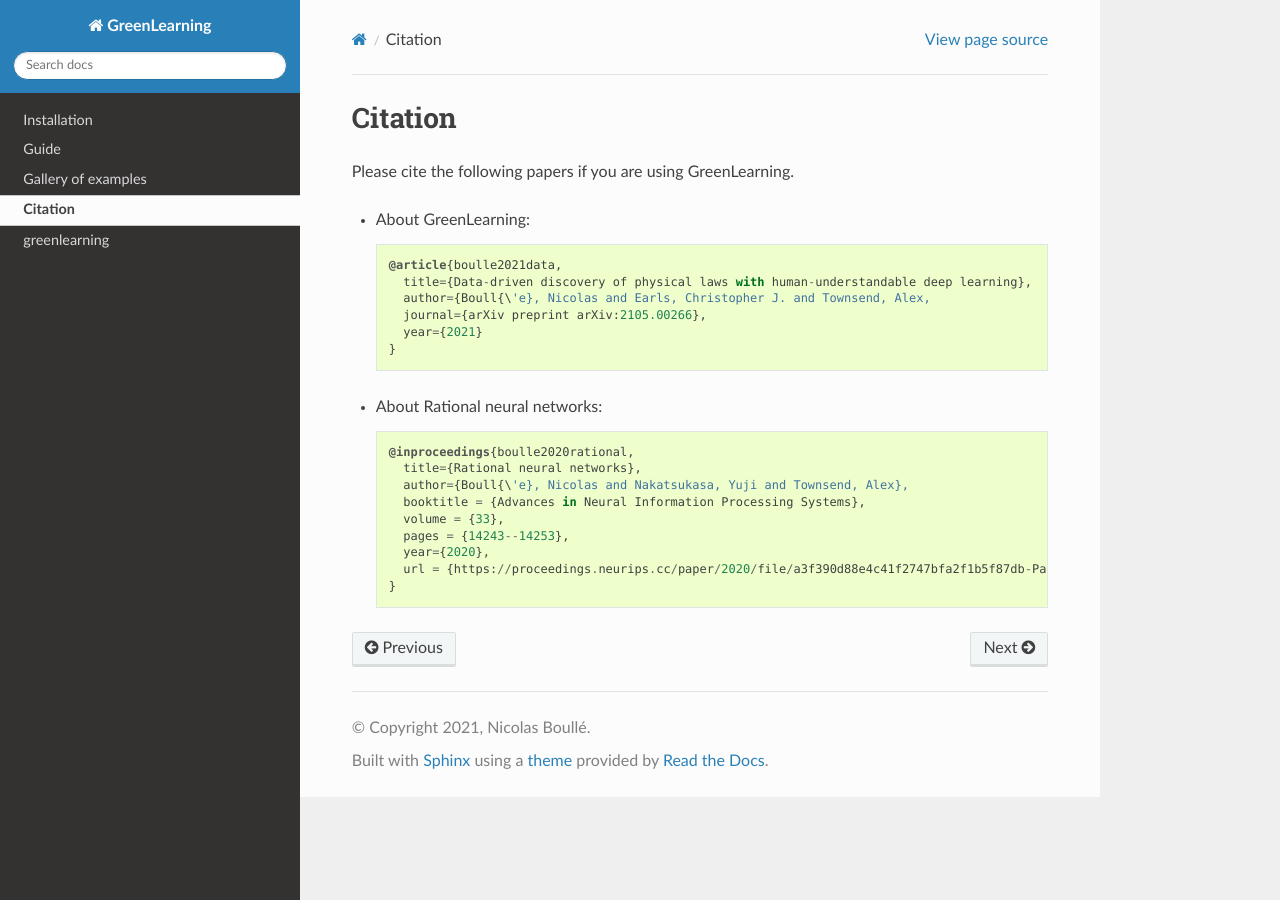
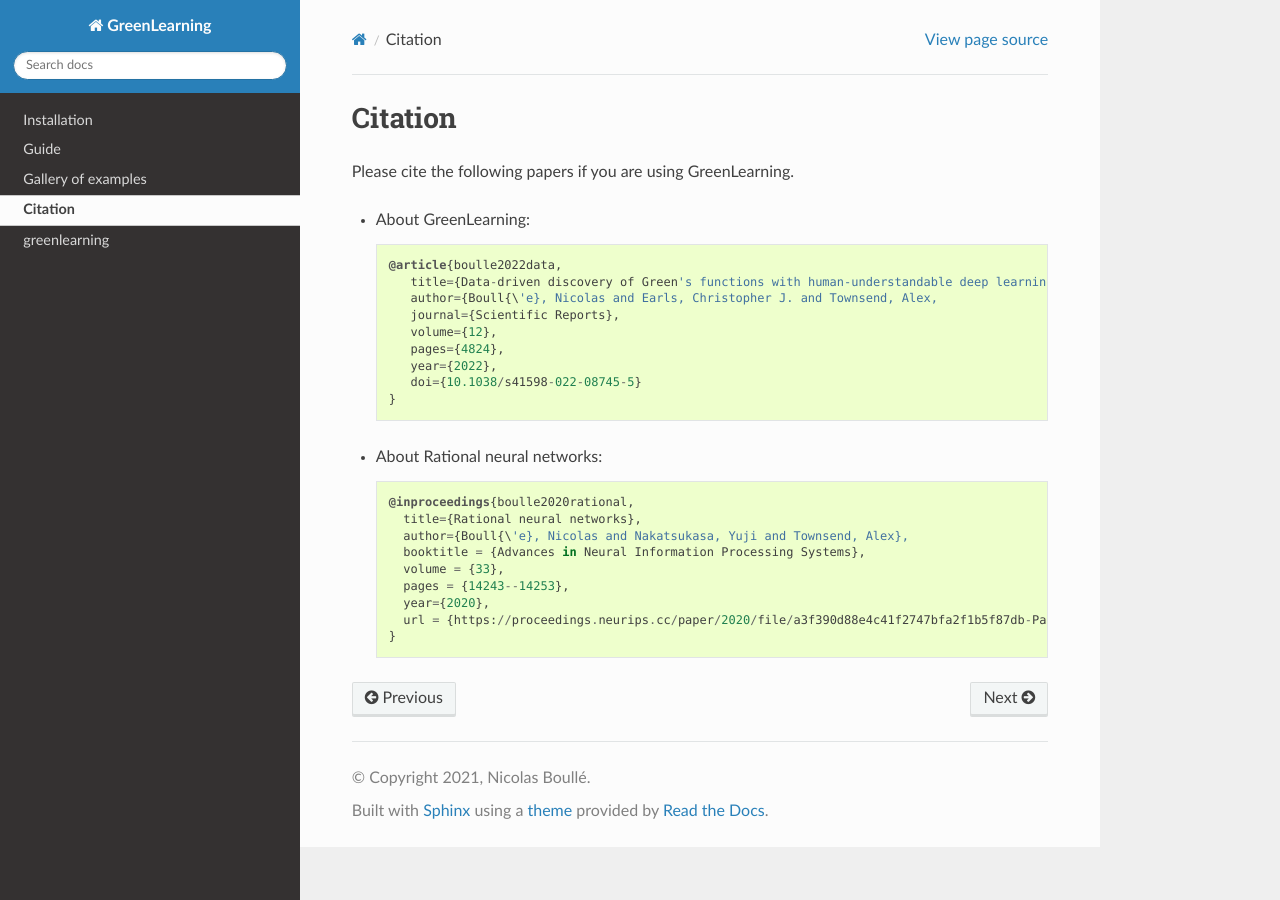
Before and after one commit to NBoulle/greenlearning, a Sphinx documentation site: the page built from docs/guide/citation.rst, in a window 1280 px wide. Built offline with Sphinx 7.4.7 and the Read the Docs theme 2.0.0, drawn with Linux system fonts in a browser that asks for light colours.

Commit message:
Update reference to paper

```diff
--- a/docs/guide/citation.rst
+++ b/docs/guide/citation.rst
@@ -5,12 +5,15 @@ Please cite the following papers if you are using GreenLearning.
 
 - About GreenLearning::
 
-     @article{boulle2021data,
-       title={Data-driven discovery of physical laws with human-understandable deep learning},
+    @article{boulle2022data,
+       title={Data-driven discovery of Green's functions with human-understandable deep learning},
        author={Boull{\'e}, Nicolas and Earls, Christopher J. and Townsend, Alex,
-       journal={arXiv preprint arXiv:2105.00266},
-       year={2021}
-     }
+       journal={Scientific Reports},
+       volume={12},
+       pages={4824},
+       year={2022},
+       doi={10.1038/s41598-022-08745-5}
+    }
 
 - About Rational neural networks::
 
```
Also changed, not shown: README.md (+7 -4 lines).
